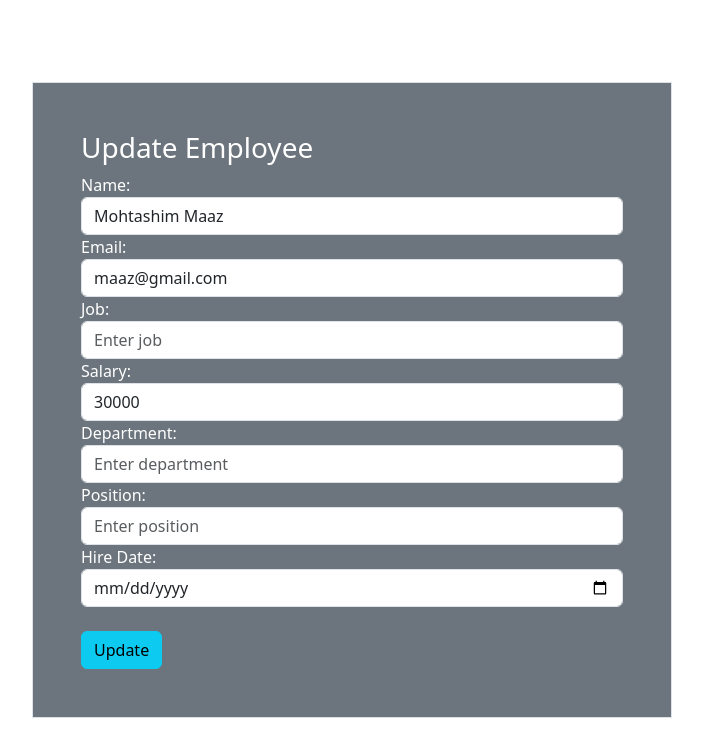
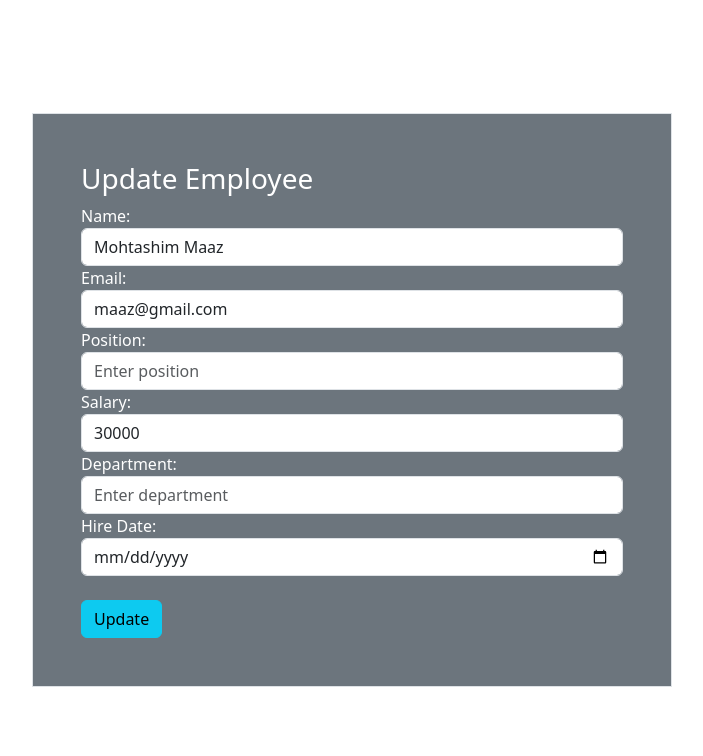
Before and after one commit to mohtashim21/employee-management, a React (Vite) app: page /edit/1 in a window 1280 px wide. Shown: the top 756 px of the page, without its empty margins (288-991 px from the left). Built offline with nearby package versions, Linux system fonts and the light colour scheme.

Commit message:
Update Update.jsx

```diff
--- a/src/components/Update.jsx
+++ b/src/components/Update.jsx
@@ -8,14 +8,13 @@ const Update = () => {
   const users = useSelector((state) => state.users);
   const existingUserArray = users.filter(singleItem => singleItem.id == id);
 
-  const {name, email, job, salary, department, position, hireDate} = existingUserArray[0];
+  const {name, email, position, salary, department,  hireDate} = existingUserArray[0];
 
   const [uname, setName] = useState(name);
   const [uemail, setEmail] = useState(email);
-  const [ujob, setjob] = useState(job);
+  const [uposition, setposition] = useState(position);
   const [usalary, setsalary] = useState(salary);
   const [udepartment, setdepartment] = useState(department);
-  const [uposition, setposition] = useState(position);
   const [uhireDate, sethireDate] = useState(hireDate);
 
   const dispatch = useDispatch();
@@ -27,10 +26,9 @@ const Update = () => {
       id:id,
       name: uname,
       email: uemail,
-      job: ujob,
+      position: uposition,
       salary: usalary,
       department: udepartment,
-      position: uposition,
       hireDate: uhireDate
     }))
     navigate('/')
@@ -50,9 +48,9 @@ const Update = () => {
                     <label htmlFor="email">Email:</label>
                     <input type="email" name='email' className='form-control' placeholder='Enter email' value={uemail} onChange={(e) => setEmail(e.target.value)}/>
                 </div>
-                <div>
-                    <label htmlFor="job">Job:</label>
-                    <input type="text" name='job' className='form-control' placeholder='Enter job' value={ujob} onChange={(e) => setjob(e.target.value)}/>
+                   <div>
+                    <label htmlFor="position">Position:</label>
+                    <input type="text" name='position' className='form-control' placeholder='Enter position' autoComplete='off' onChange={(e) => setposition(e.target.value)}/>
                 </div>
                 <div>
                     <label htmlFor="salary">Salary:</label>
@@ -61,10 +59,6 @@ const Update = () => {
                 <div>
                     <label htmlFor="department">Department:</label>
                     <input type="text" name='department' className='form-control' placeholder='Enter department' autoComplete='off' onChange={(e) => setdepartment(e.target.value)}/>
-                </div>
-                <div>
-                    <label htmlFor="position">Position:</label>
-                    <input type="text" name='position' className='form-control' placeholder='Enter position' autoComplete='off' onChange={(e) => setposition(e.target.value)}/>
                 </div>
                 <div>
                     <label htmlFor="hiredate">Hire Date:</label>
```
